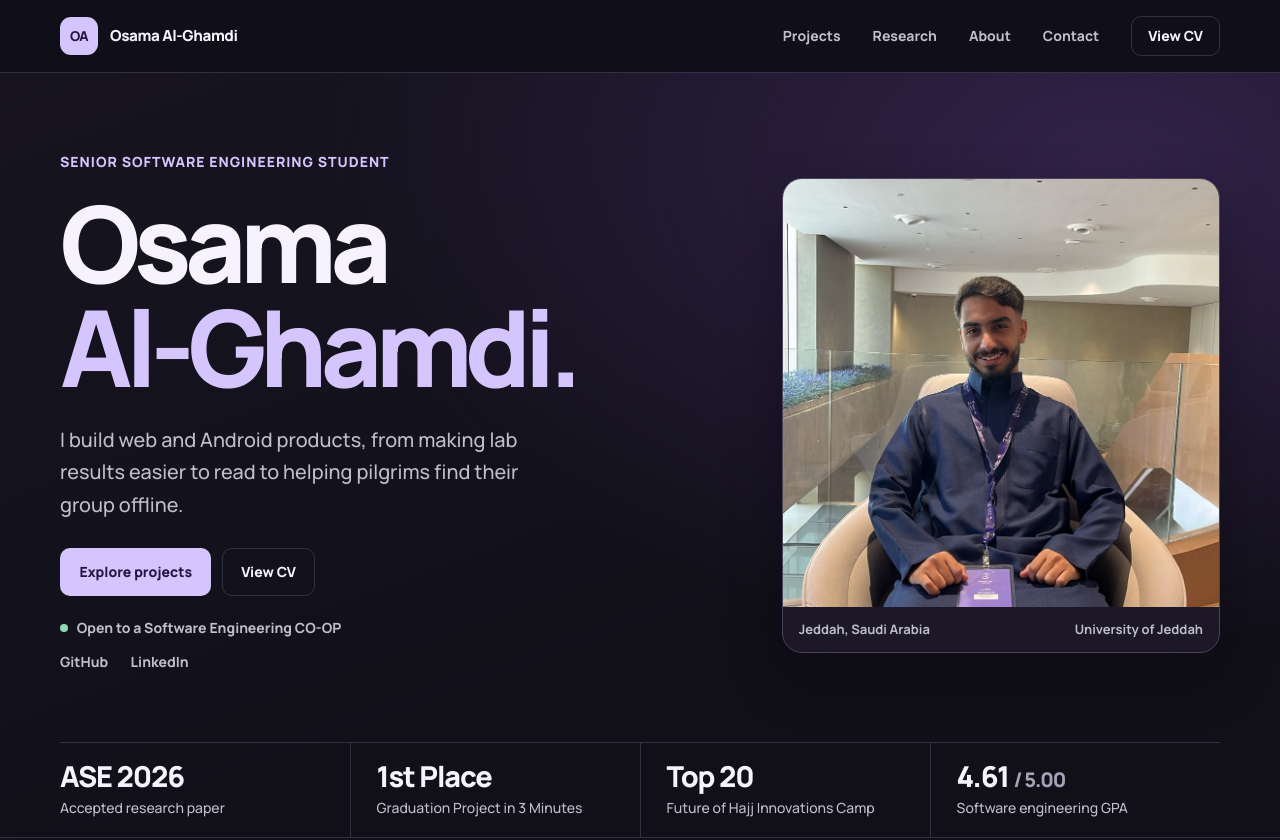
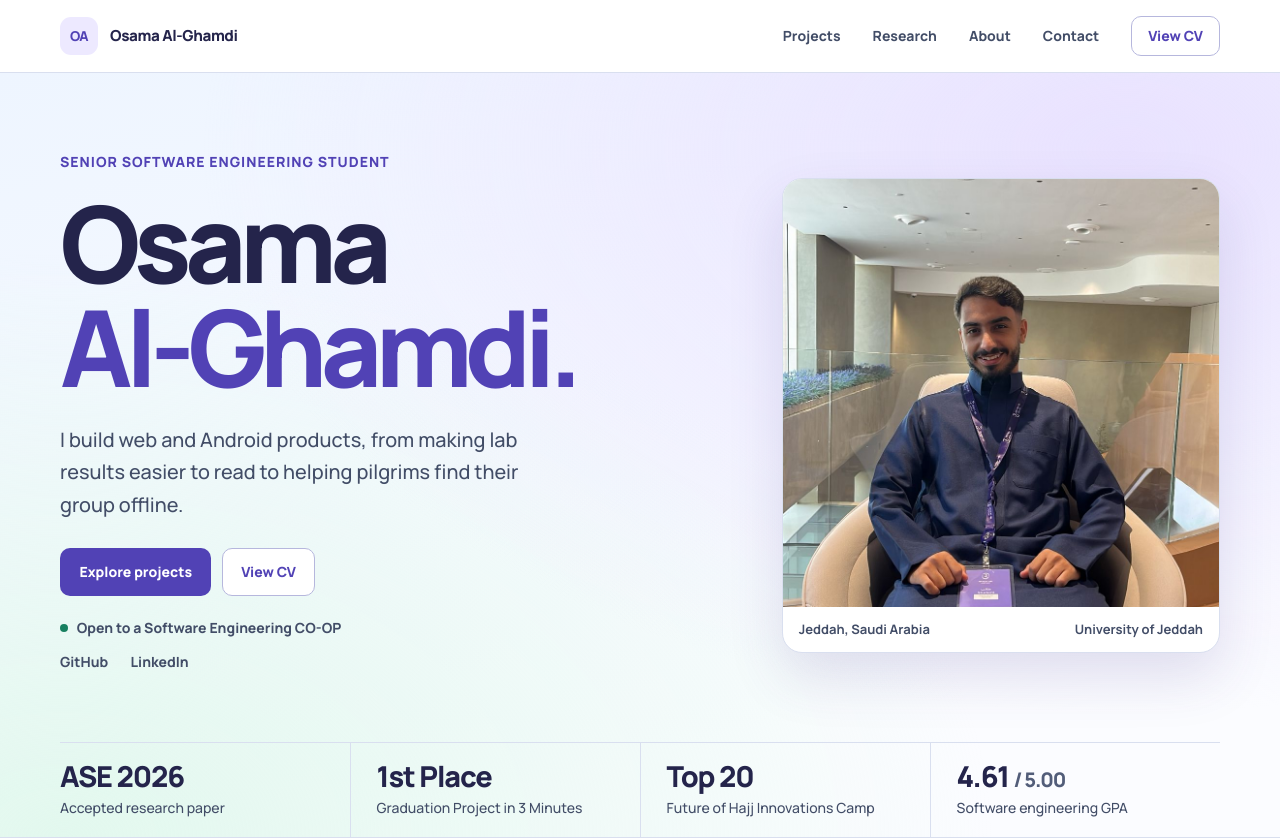
Before and after one commit to Ivve33/osama-portfolio, a plain HTML site: page index.html in a window 1280 px wide. Shown: the top 840 px of the page. Drawn offline with Linux system fonts and the light colour scheme.

Commit message:
Use a bright pastel palette across the portfolio

```diff
--- a/css/style.css
+++ b/css/style.css
@@ -7,17 +7,19 @@
 }
 
 :root {
-  color-scheme: dark;
-  --canvas: #111019;
-  --surface: #191823;
-  --surface-muted: #15141e;
-  --line: #333141;
-  --ink: #f6f3ff;
-  --muted: #c0bdcd;
-  --quiet: #a6a2b7;
-  --accent: #d5c5ff;
-  --accent-hover: #e6dcff;
-  --accent-ink: #241643;
+  color-scheme: light;
+  --canvas: #ffffff;
+  --surface: #ffffff;
+  --surface-muted: #f5f7ff;
+  --line: #d9dfef;
+  --ink: #24244b;
+  --muted: #424d67;
+  --quiet: #525d79;
+  --accent: #5142b5;
+  --accent-hover: #392986;
+  --accent-ink: #ffffff;
+  --accent-soft: #ede9ff;
+  --card-shadow: 0 12px 32px #3432600d;
   --container: 1160px;
   --header-height: 72px;
   --gutter: clamp(1rem, 4.4vw, 3.5rem);
@@ -85,8 +87,8 @@ button {
 }
 
 ::selection {
-  background: var(--accent);
-  color: var(--accent-ink);
+  background: var(--accent-soft);
+  color: var(--accent-hover);
 }
 
 .container {
@@ -114,7 +116,7 @@ button {
   z-index: 5;
   top: 0;
   border-bottom: 1px solid var(--line);
-  background: #111019f5;
+  background: #fffffff5;
   backdrop-filter: blur(16px);
 }
 
@@ -143,8 +145,8 @@ button {
   place-items: center;
   flex: none;
   border-radius: 11px;
-  background: var(--accent);
-  color: var(--accent-ink);
+  background: var(--accent-soft);
+  color: var(--accent);
   font-size: .85rem;
   letter-spacing: -.045em;
 }
@@ -197,14 +199,14 @@ button {
 }
 
 .button-outline, .nav-toggle {
-  border-color: var(--line);
-  background: transparent;
-  color: var(--ink);
+  border-color: #b6b7dd;
+  background: var(--surface);
+  color: var(--accent);
 }
 
 .button-outline:hover, .nav-toggle:hover {
   border-color: var(--accent);
-  background: #292335;
+  background: var(--accent-soft);
   color: var(--accent-hover);
 }
 
@@ -223,8 +225,9 @@ button {
   padding-top: clamp(3rem, 6vw, 5.25rem);
   border-bottom: 1px solid var(--line);
   background:
-    radial-gradient(ellipse at 87% 12%, #322249 0%, transparent 50%),
-    linear-gradient(160deg, #171420, var(--canvas) 68%);
+    radial-gradient(ellipse at 88% 10%, #e9e2ff, transparent 58%),
+    radial-gradient(ellipse at 5% 100%, #e2f8ee, transparent 54%),
+    linear-gradient(165deg, #eef5ff, #fbfcff 78%);
 }
 
 .hero-grid {
@@ -278,7 +281,7 @@ button {
   height: .5rem;
   flex: none;
   border-radius: 50%;
-  background: #8edab2;
+  background: #178060;
   content: "";
 }
 
@@ -308,10 +311,10 @@ button {
 
 .portrait {
   overflow: hidden;
-  border: 1px solid #4c405b;
+  border: 1px solid var(--line);
   border-radius: var(--radius);
-  background: #1c1827;
-  box-shadow: 0 24px 55px #07060d55;
+  background: var(--surface);
+  box-shadow: 0 24px 55px #463a8524;
 }
 
 .portrait img {
@@ -426,11 +429,13 @@ button {
   display: flex;
   flex-direction: column;
   min-width: 0;
-  transition: border-color .18s;
+  box-shadow: var(--card-shadow);
+  transition: border-color .18s, box-shadow .18s;
 }
 
 .project-card:hover, .project-card:focus-within {
-  border-color: #7a6a98;
+  border-color: #a39adc;
+  box-shadow: 0 14px 32px #5142b51a;
 }
 
 .project-visual {
@@ -458,7 +463,7 @@ button {
 }
 
 .rafiq-visual, .airquest-visual {
-  background: #211a26;
+  background: var(--accent-soft);
 }
 
 .rafiq-visual img {
@@ -537,7 +542,7 @@ button {
   font-size: .875rem;
   font-weight: 800;
   text-decoration: underline;
-  text-decoration-color: #7e6fa4;
+  text-decoration-color: #8c7fd2;
   text-underline-offset: .24em;
 }
 
@@ -550,7 +555,7 @@ button {
   display: grid;
   grid-template-columns: minmax(0, .75fr) minmax(0, 1.75fr);
   overflow: hidden;
-  border: 1px solid #514365;
+  border: 1px solid var(--line);
   border-radius: var(--radius);
   background: var(--surface);
 }
@@ -560,13 +565,14 @@ button {
 }
 
 .research-meta {
-  border-inline-end: 1px solid #514365;
-  background: radial-gradient(ellipse at 0 0, #493465, #251c33 82%);
+  border-inline-end: 1px solid var(--line);
+  background: linear-gradient(145deg, #e7e0ff, #f3eeff 70%);
 }
 
 .research-meta strong {
   display: block;
   margin-block: .4rem .8rem;
+  color: var(--accent-hover);
   font-size: clamp(1.8rem, 4vw, 3rem);
   letter-spacing: -.065em;
   line-height: 1.15;
@@ -671,7 +677,7 @@ button {
 }
 
 .contact-section {
-  background: radial-gradient(ellipse at 16% 0%, #38283f, transparent 70%), #1b1524;
+  background: linear-gradient(125deg, #e0f6ed, #edf2ff 74%);
 }
 
 .contact-grid p {
@@ -789,7 +795,7 @@ button {
     border: 1px solid var(--line);
     border-radius: 12px;
     background: var(--surface);
-    box-shadow: 0 15px 35px #07060d75;
+    box-shadow: 0 15px 35px #36326526;
   }
 
   .primary-nav.is-open {
@@ -845,7 +851,7 @@ button {
 
   .research-meta {
     border-inline-end: 0;
-    border-bottom: 1px solid #514365;
+    border-bottom: 1px solid var(--line);
   }
 }
 
@@ -886,25 +892,25 @@ button {
 }
 
 .case-page {
-  --case-tint: #342847;
+  --case-tint: #eee6ff;
 }
 
 .case-rafiq-al-hajj {
-  --case-tint: #1b493d;
+  --case-tint: #dcf6e9;
 }
 
 .case-airquest {
-  --case-tint: #38245a;
+  --case-tint: #e8e4ff;
 }
 
 .case-15-min {
-  --case-tint: #203950;
+  --case-tint: #dfedff;
 }
 
 .case-hero {
   padding-top: clamp(1.8rem, 4vw, 3.25rem);
   border-bottom: 1px solid var(--line);
-  background: radial-gradient(ellipse at 88% 5%, var(--case-tint), transparent 62%);
+  background: linear-gradient(145deg, var(--case-tint), #ffffff 82%);
 }
 
 .case-back {
--- a/index.html
+++ b/index.html
@@ -6,7 +6,7 @@
   <title>Osama Al-Ghamdi | Software Engineering Portfolio</title>
   <meta name="description" content="Software engineering, applied AI research, and selected projects by Osama Al-Ghamdi, a senior software engineering student at the University of Jeddah.">
   <meta name="author" content="Osama Al-Ghamdi">
-  <meta name="theme-color" content="#111019">
+  <meta name="theme-color" content="#ffffff">
   <meta property="og:title" content="Osama Al-Ghamdi | Software Engineering Portfolio">
   <meta property="og:description" content="Web and Android projects, applied AI research, and selected work by Osama Al-Ghamdi.">
   <meta property="og:type" content="website">
```
Also changed, not shown: projects/15-min/index.html (+1 -1 lines), projects/airquest/index.html (+1 -1 lines), projects/rafiq-al-hajj/index.html (+1 -1 lines), projects/repocare/index.html (+1 -1 lines), assets/images/monogram.svg.
